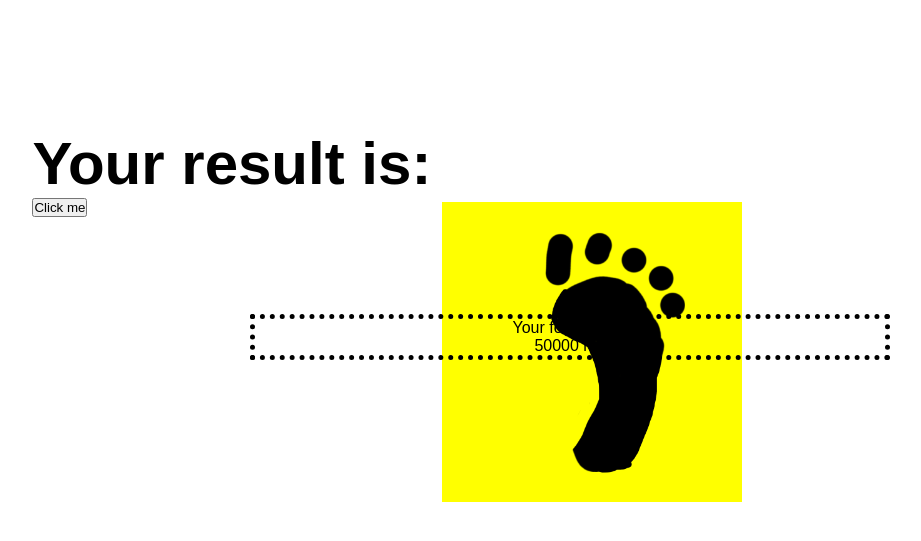
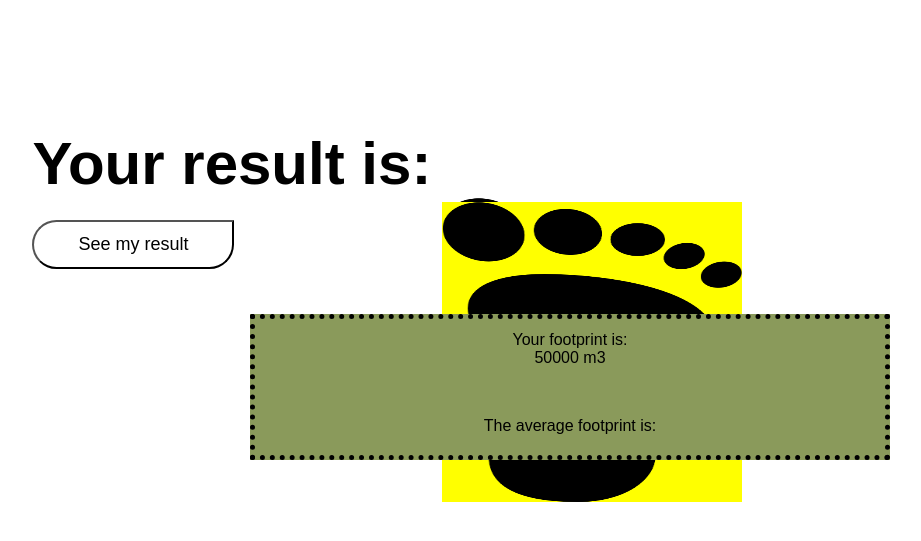
Before and after one commit to unix2002/webtech, a PHP site: page /result.html in a window 1280 px wide. Shown: the part 86-627 px from the top of the page, without its empty margins (70-991 px from the left). Run offline with PHP 8.4, Linux system fonts and the light colour scheme.

Commit message:
minor lay-out changes

```diff
--- a/Website/result.html
+++ b/Website/result.html
@@ -30,13 +30,16 @@
 
         <div class="content">
             <h1>Your result is:</h1>
-            <img class="result_img_average" src="/img/resultprint.png">
+            <img class="result_img_average" src="/img/footprint.png">
             <div id="target">
-                <img class="result_img_user" src="/img/resultprint.png">
+                <img class="result_img_user" src="/img/footprint.png">
             </div>
 
             <div class="result_text">
-                Your footprint is:<br><span id="footprint"></span> m3
+                <p>Your footprint is:<br><span id="footprint"></span> m3</p>
+                <br>
+                <p>The average footprint is:<br><span id="avg_footprint"></span></p>
+
                 <script>
                     try {
                         var url_str = 'https://webtech-in16.webtech-uva.nl/?sum=50';
@@ -53,7 +56,7 @@
                 </script>
             </div>
 
-            <button onclick="animation_player()">Click me</button>
+            <button class="quiz_button" onclick="animation_player()">See my result</button>
         </div>
     </div>
 </body>
--- a/Website/style.css
+++ b/Website/style.css
@@ -209,10 +209,12 @@
 
 .result_text{
     color: black;
+    background-color: #8a9a5b;
     position: fixed; top: 50%; left: 25%;
     margin: auto;
     text-align: center;
     width: 50%;
+    /* border is for testing purposes */
     border: 5px dotted black;
 }
 
@@ -223,6 +225,7 @@
 }
 
 .result_img_user{
+    /* background-color is for testing purposes */
     background-color: yellow;
     position: fixed; left: 40%; top: 36%;
     width: 300px;
```
